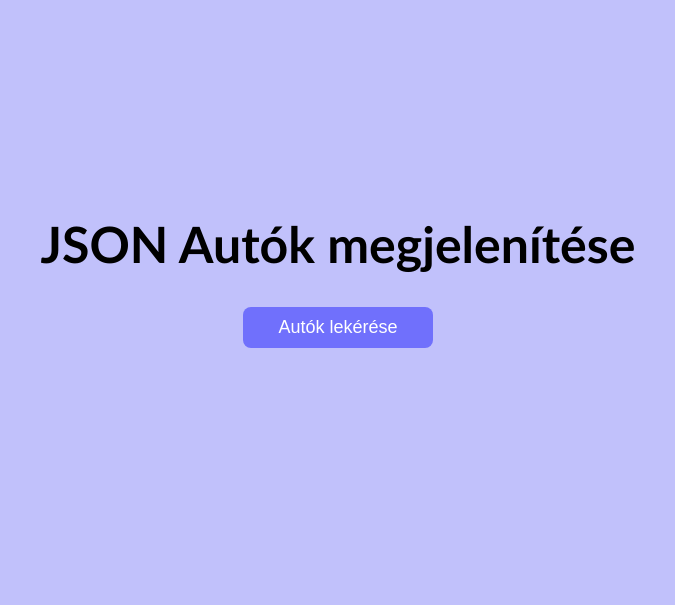
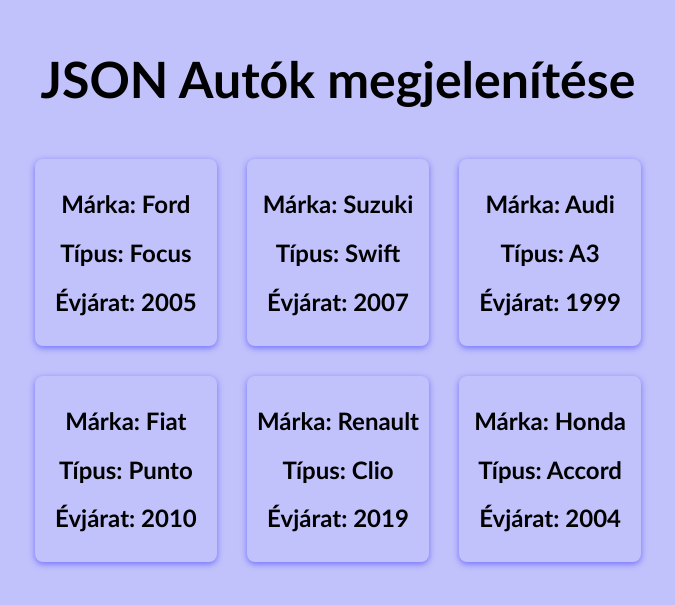
Before and after one commit to mikcsek/git-0114-project-cars, a plain HTML site: page index.html in a window 1280 px wide. Shown: the part 111-716 px from the top of the page, without its empty margins (302-977 px from the left). Drawn offline with Linux system fonts and the light colour scheme.

Commit message:
Autók aszinkron megjelenítése oldalbetöltődésre. Ehhez szükséges ág létrehozva és a fájlokban szükséges módosítások elvégezve.

```diff
--- a/app.js
+++ b/app.js
@@ -1,4 +1,4 @@
-const   btn = document.getElementById("btn");
+
 const   result = document.querySelector(".result");
 
 
@@ -20,7 +20,7 @@
 
 
 
-btn.addEventListener("click", async () =>   {
+window.addEventListener("load", async () =>   {
 
     const res = await fetch("cars.json");
     const data = await res.json();
--- a/index.html
+++ b/index.html
@@ -11,7 +11,6 @@
 
     <div class="container">
         <h1>JSON Autók megjelenítése</h1>
-        <button id="btn">Autók lekérése</button>
 
         <div class="result"></div>
     </div>
--- a/style.css
+++ b/style.css
@@ -10,15 +10,6 @@
     text-align: center;
 }
 
-button  {
-    background: rgb(112,112,252);
-    padding: 10px 35px;
-    border: none;
-    border-radius: 8px;
-    color: #fff;
-    font-size: 18px;
-    cursor: pointer;
-}
 h1  {
     font-size: 50px;
 }
```
